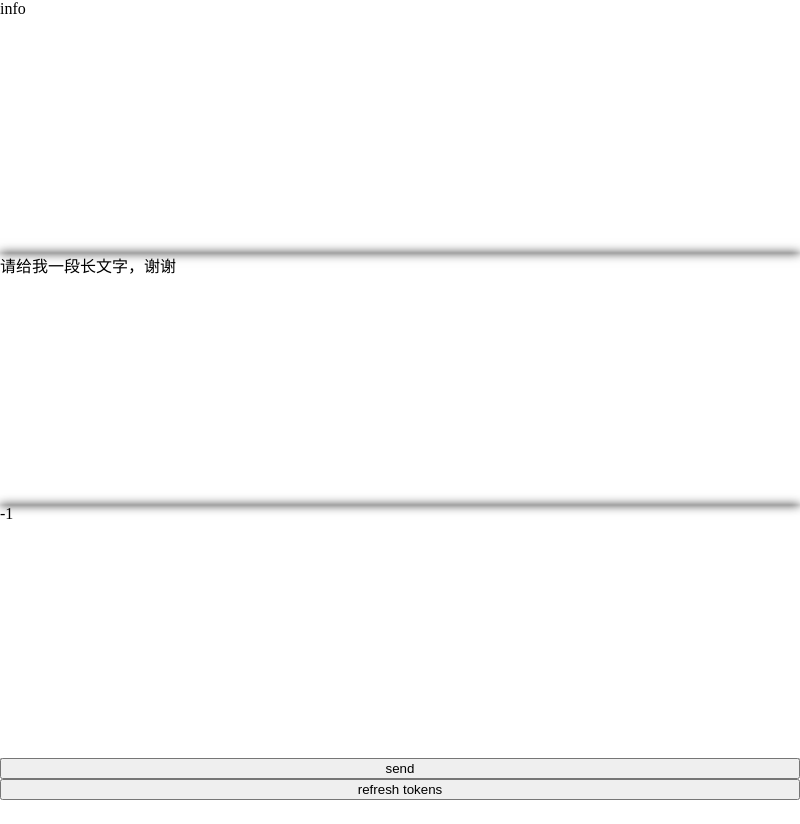
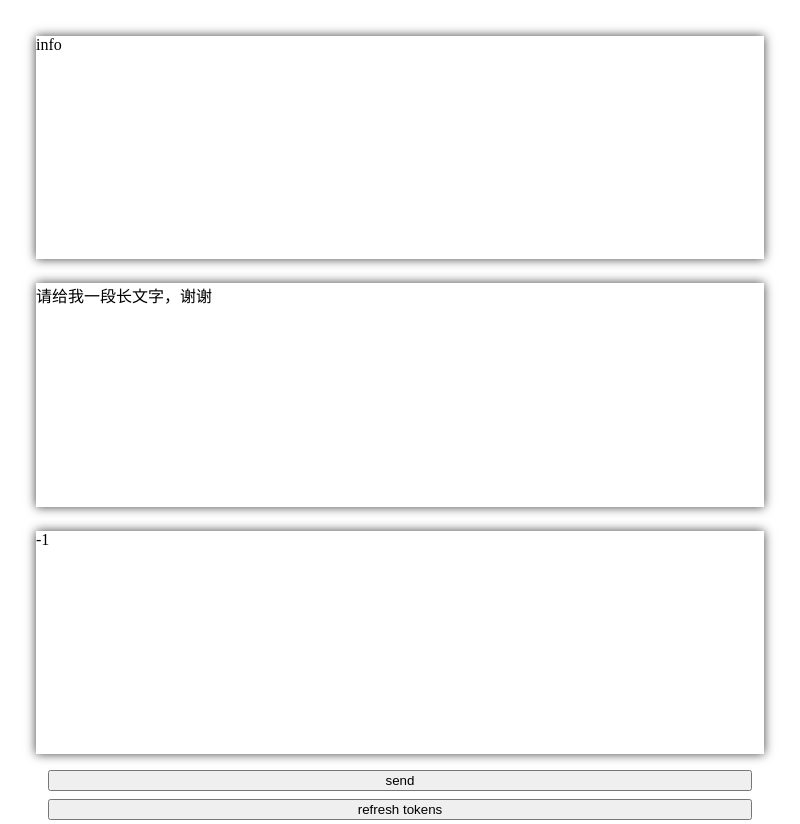
Before and after one commit to Lemon-gpu/ChatGPT, an Electron app: page index.html in a window 800 px wide. Before the commit the page ends 800 px from the top, so only its background shows below. Drawn offline with Linux system fonts and the light colour scheme; no server answers.

Commit message:
可持续性画饼

```diff
--- a/assets/css/style.css
+++ b/assets/css/style.css
@@ -8,9 +8,15 @@ html, body {
     display: flex;
     flex-direction: column;
     height: 100vh;
+    margin: 3vh
 }
 
 .item {
     flex: 1;
     box-shadow: 0px 0px 10px 0px rgba(0,0,0,0.75);
+    margin: 1.5vh;
 }
+
+.button {
+    margin: 0.5vh 3vh;
+}
--- a/assets/js/rea.js
+++ b/assets/js/rea.js
@@ -1,5 +1,4 @@
 var myHeaders = new Headers();
-
 
 function getResponse() {
     var input = document.getElementById('input');
--- a/index.html
+++ b/index.html
@@ -14,8 +14,8 @@
     <div id="output" class="item">info</div>
     <div id="input" contenteditable="true" class="item">请给我一段长文字，谢谢</div>
     <div id="tokens" class="item">-1</div>
-    <button id="send">send</button>
-    <button id="refreshTokens">refresh tokens</button>
+    <button id="send" class="button">send</button>
+    <button id="refreshTokens" class="button">refresh tokens</button>
   </div>
 </body>
 
--- a/main.js
+++ b/main.js
@@ -1,11 +1,10 @@
 const { app, BrowserWindow } = require('electron');
-const path = require('path');
 
 function createWindow() {
     // 创建浏览器窗口
     let win = new BrowserWindow({
-        width: 640,
-        height: 360,
+        width: 800,
+        height: 600,
         webPreferences: {
             nodeIntegration: true,
             contextIsolation: false
@@ -14,6 +13,7 @@ function createWindow() {
     win.loadFile('index.html');
 }
 
+
 app.whenReady().then(() => {
     createWindow();
 });
--- a/package.json
+++ b/package.json
@@ -11,5 +11,8 @@
   "license": "ISC",
   "devDependencies": {
     "electron": "^28.1.0"
+  },
+  "dependencies": {
+    "mica-electron": "^1.5.5"
   }
 }
```
Also changed, not shown: readme.md.
